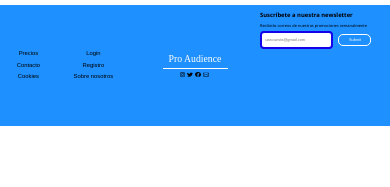
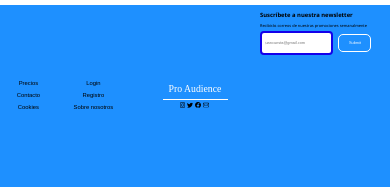
Before and after one commit to albert0moreno/MALAGA-CF, a plain HTML site: page index.html in a window 390 px wide. Shown: the part 1097-1284 px from the top of the page. Before the commit the page ends 1223 px from the top, so only its background shows below. Drawn offline with Linux system fonts and the light colour scheme.

Commit message:
height footer prueba

```diff
--- a/style.css
+++ b/style.css
@@ -281,4 +281,8 @@ footer{
     html,body{
         height: 120%;
     }
+
+    footer{
+        height: 15%;
+    }
 }
```
